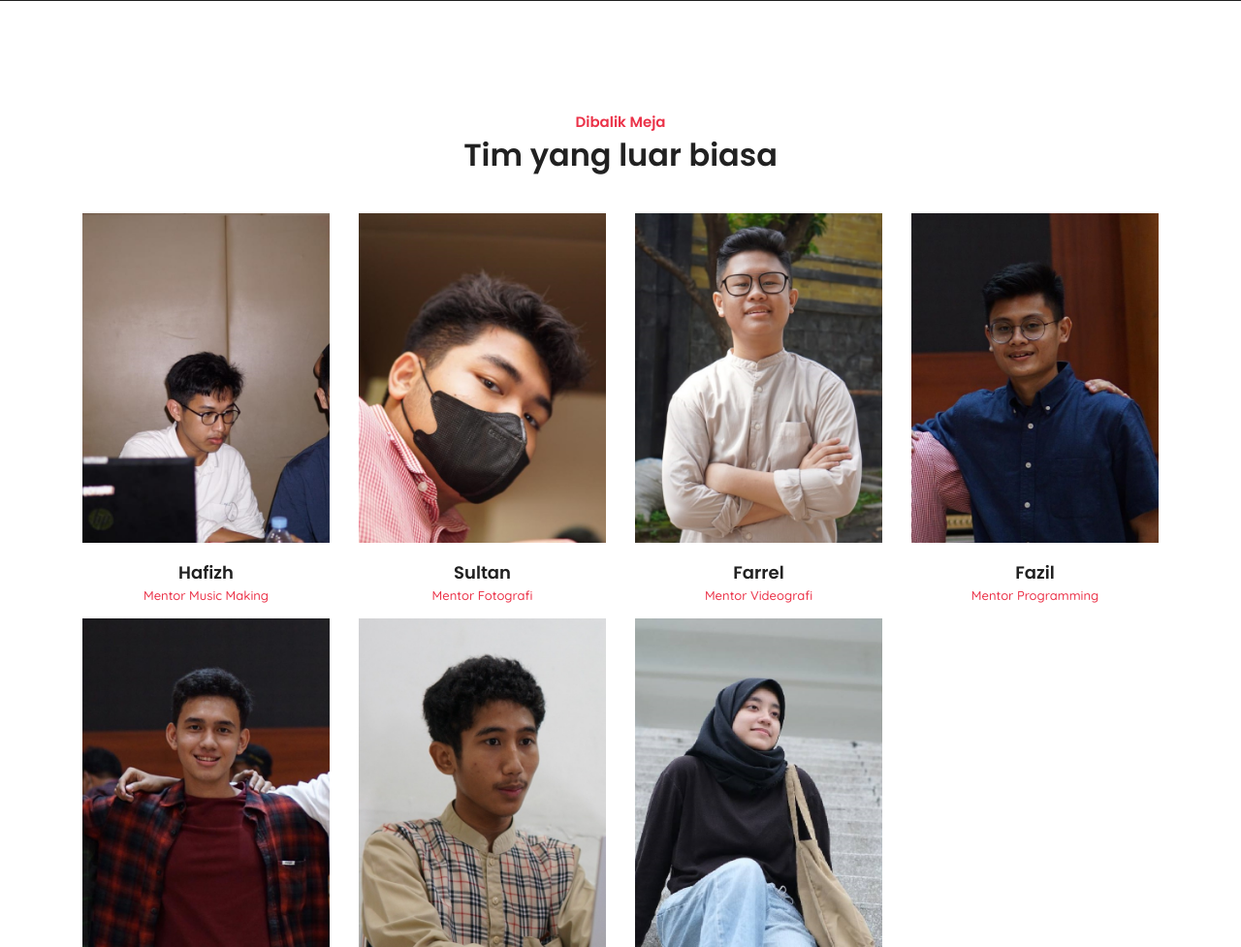
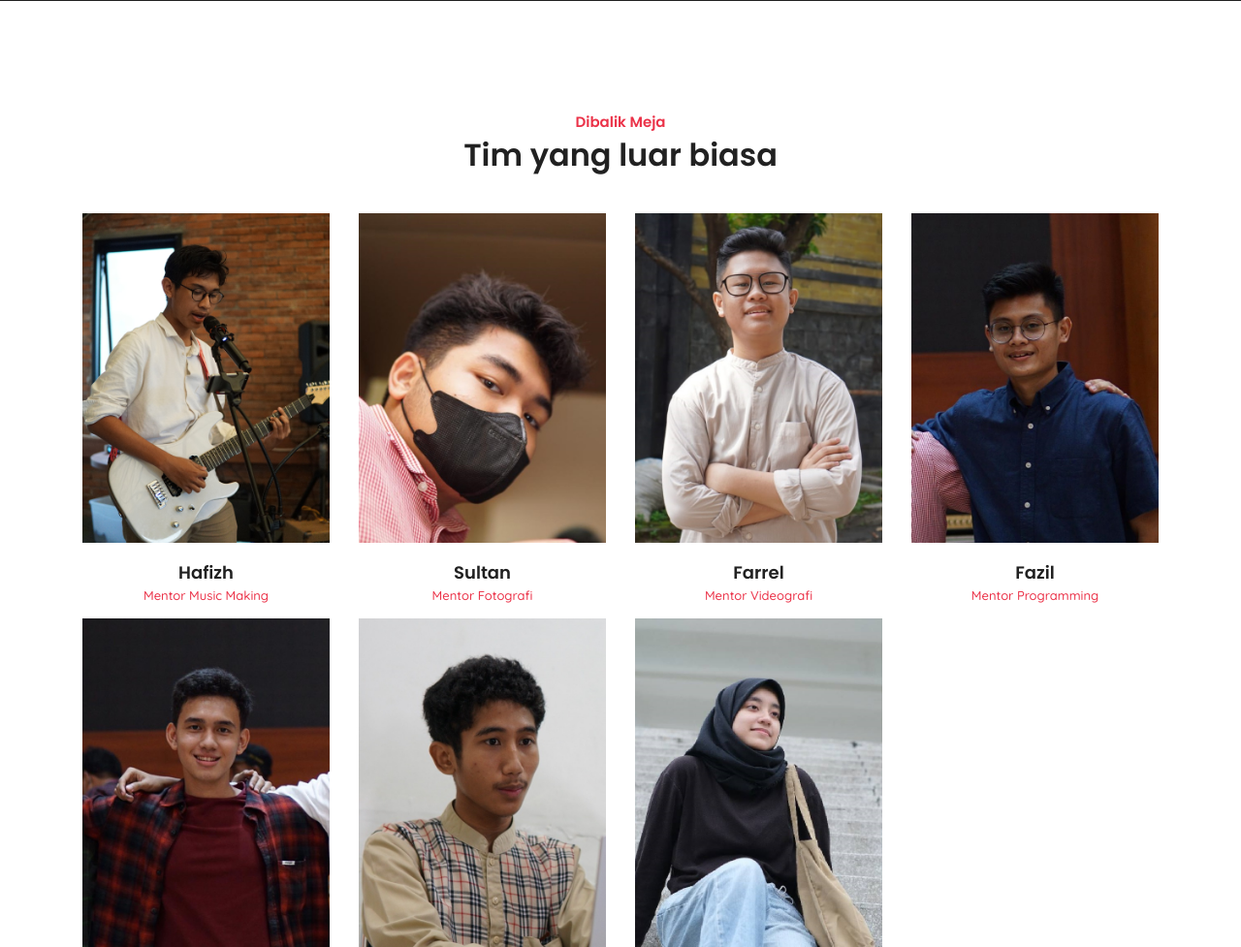
Before and after one commit to fazirta/ICT, a Django app: page / in a window 1280 px wide. Shown: the part 1902-2879 px from the top of the page at 97% size. Run offline with Django 4.2, Linux system fonts and the light colour scheme; some libraries are stand-ins or nearby versions.

Commit message:
Tambah foto hafizh

```diff
--- a/templates/core/home.html
+++ b/templates/core/home.html
@@ -252,7 +252,7 @@
                                         <a href="/"><i class="fa fa-instagram fa-lg"></i></a>
                                         <a href="/"><i class="fa fa-twitter fa-lg"></i></a>
                                     </div>
-                                    <img src="{% static 'core/images/team/1.jpeg' %}" class="img-fluid" alt="">
+                                    <img src="{% static 'core/images/team/1.jpg' %}" class="img-fluid" alt="">
                                 </figure>
 
                                 <h3>Hafizh</h3>
```
Also changed, not shown: static/core/images/team/1.jpeg (deleted), static/core/images/team/1.jpg (added), 1 other file.
